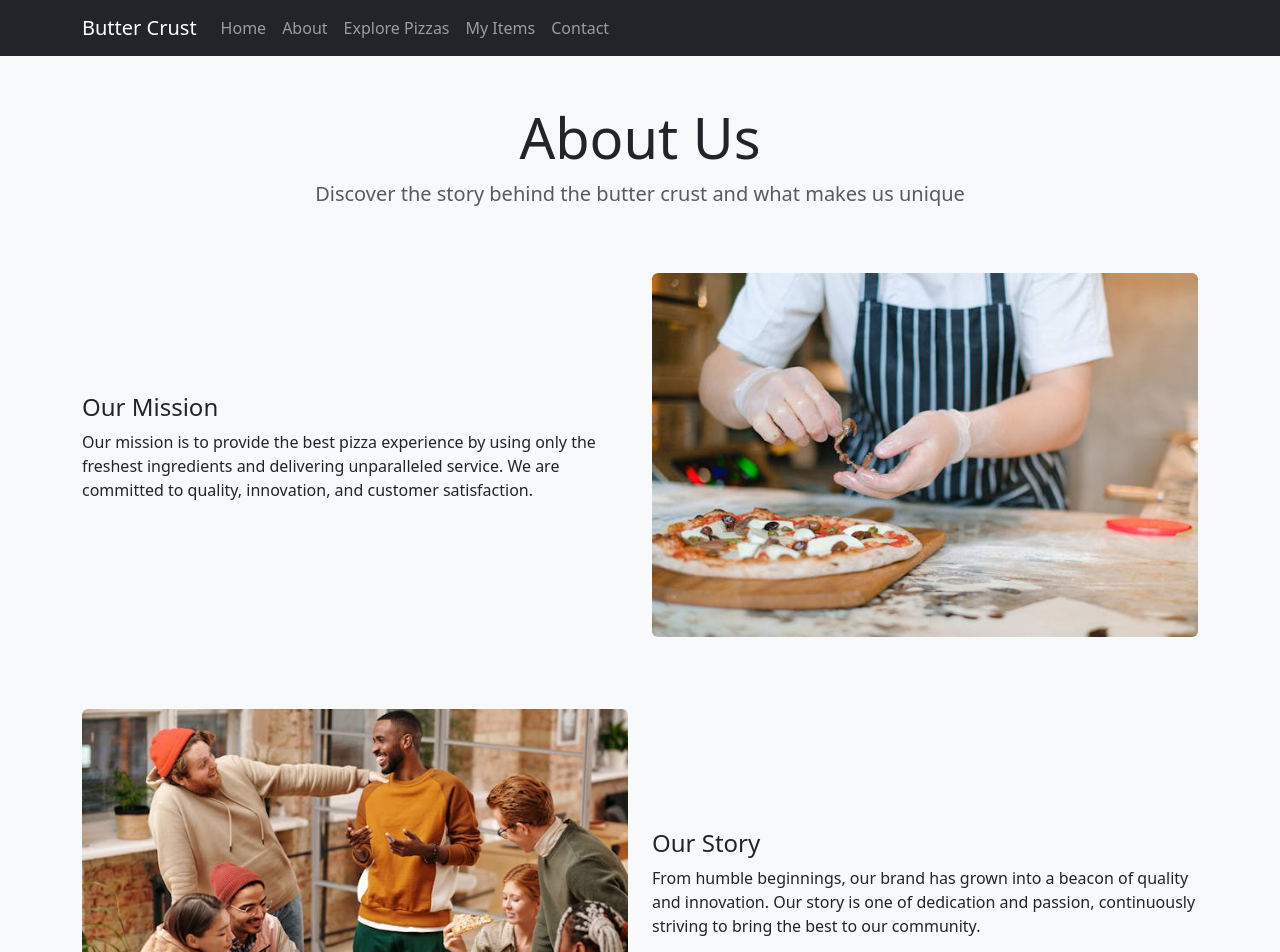
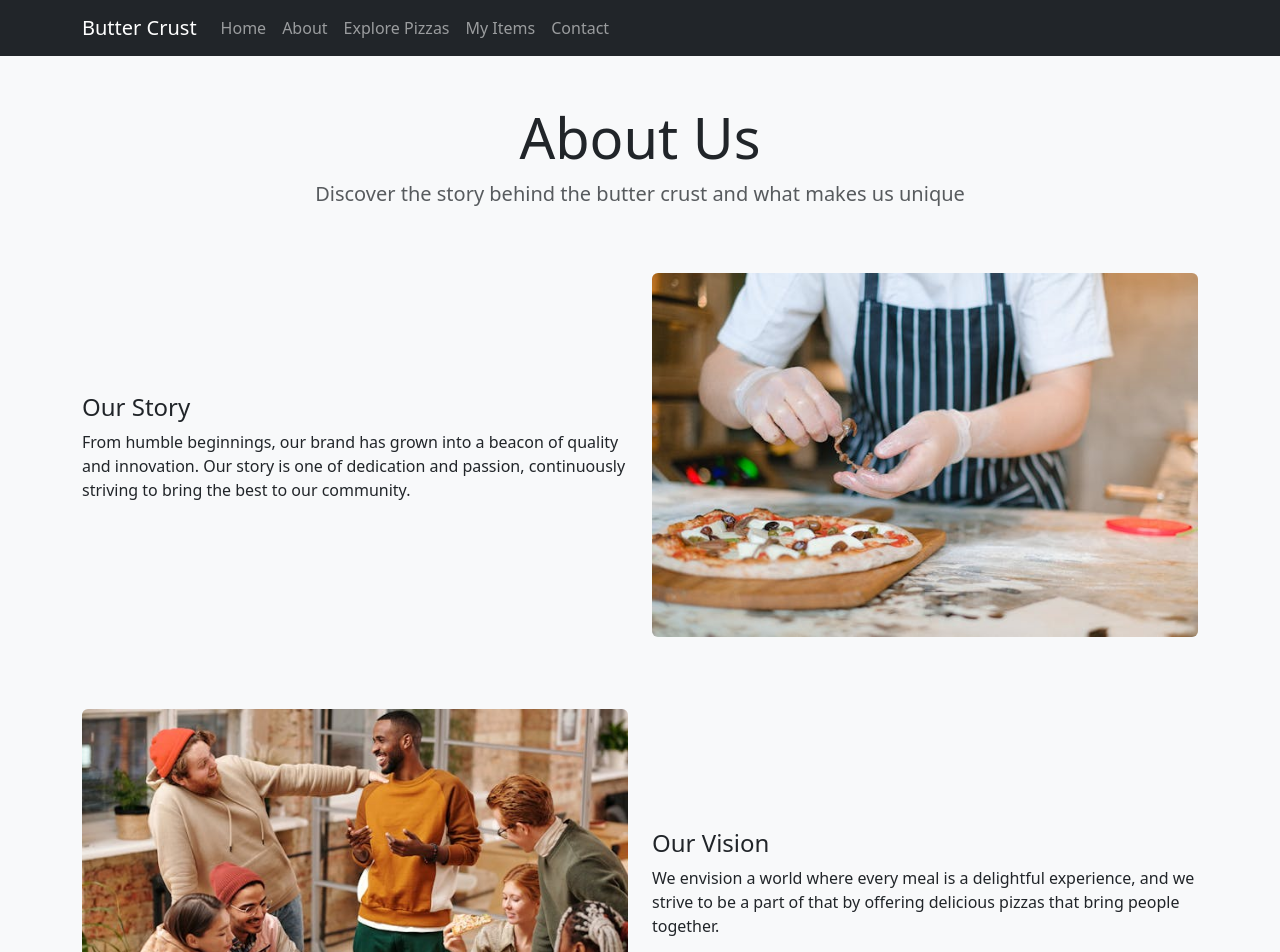
Before and after one commit to Meet-301/pizzastore, a React (Create React App) app: page /about in a window 1280 px wide. Shown: the top 952 px of the page. Built offline with nearby package versions, Linux system fonts and the light colour scheme.

Commit message:
Aug 11, 2024, 8:22 AM

```diff
--- a/src/components/About.js
+++ b/src/components/About.js
@@ -18,15 +18,15 @@ const About = () => {
         {/* About Content */}
         <Row className="align-items-center my-5">
           <Col md={6} className="mb-4">
-            <h2 className="h4">Our Mission</h2>
+          <h2 className="h4">Our Story</h2>
             <p>
-              Our mission is to provide the best pizza experience by using only the freshest ingredients and delivering unparalleled service. We are committed to quality, innovation, and customer satisfaction.
+              From humble beginnings, our brand has grown into a beacon of quality and innovation. Our story is one of dedication and passion, continuously striving to bring the best to our community.
             </p>
           </Col>
           <Col md={6} className="mb-4">
             <img
               src= "/images/chef.jpg"
-              alt="Our Mission"
+              alt="Our Story"
               className="img-fluid rounded"
             />
           </Col>
@@ -34,15 +34,15 @@ const About = () => {
 
         <Row className="align-items-center my-5">
           <Col md={6} className="order-md-2 mb-4">
-          <h2 className="h4">Our Story</h2>
+            <h2 className="h4">Our Vision</h2>
             <p>
-              From humble beginnings, our brand has grown into a beacon of quality and innovation. Our story is one of dedication and passion, continuously striving to bring the best to our community.
+              We envision a world where every meal is a delightful experience, and we strive to be a part of that by offering delicious pizzas that bring people together.
             </p>
           </Col>
           <Col md={6} className="order-md-1 mb-4">
             <img
               src="/images/friends.jpg"
-              alt="Our Sto"
+              alt="Our Vision"
               className="img-fluid rounded"
             />
           </Col>
```
